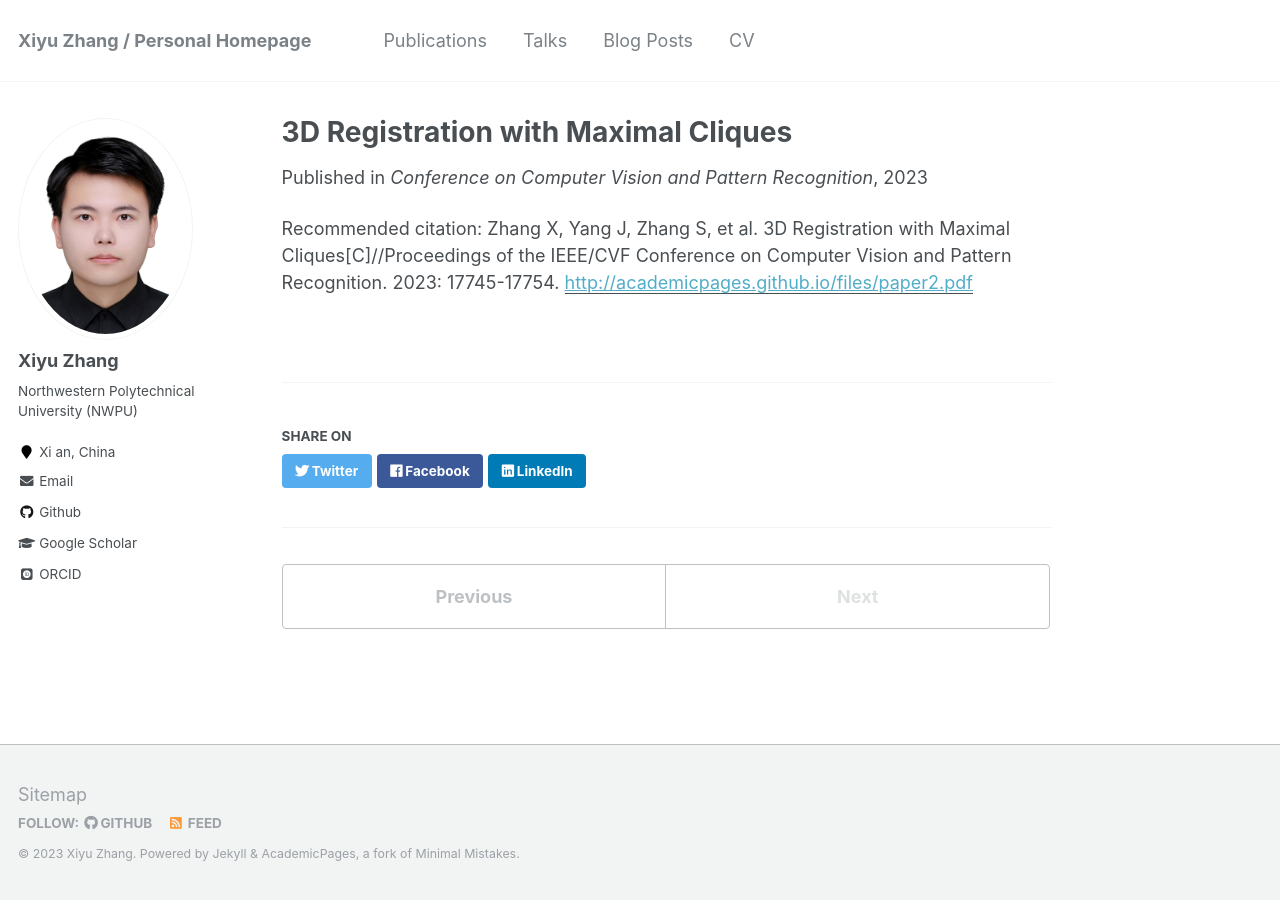
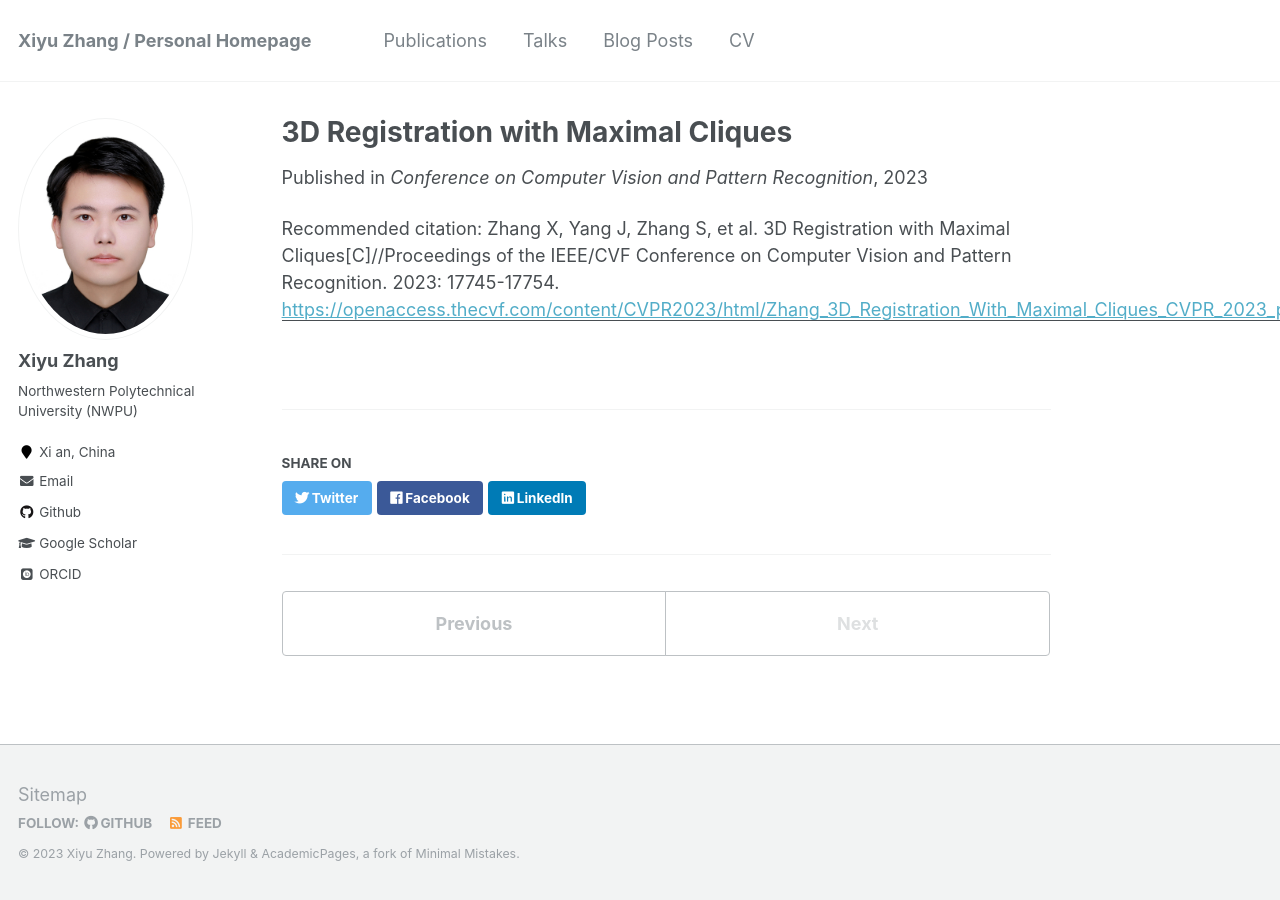
Before and after one commit to zhangxy0517/zhangxy0517.github.io, a Jekyll site: the page built from _publications/2010-10-01-paper-title-number-2.md, in a window 1280 px wide. Built offline with Jekyll 4.4.1, drawn with Linux system fonts in a browser that asks for light colours; some web fonts are replaced; part of the change alters nothing that is shown.

Commit message:
Update 2010-10-01-paper-title-number-2.md

```diff
--- a/_publications/2010-10-01-paper-title-number-2.md
+++ b/_publications/2010-10-01-paper-title-number-2.md
@@ -5,6 +5,6 @@ permalink: /publication/2010-10-01-paper-title-number-2
 excerpt: 'Best Student Paper Award of CVPR2023'
 date: 2023-6-18
 venue: 'Conference on Computer Vision and Pattern Recognition'
-paperurl: 'http://academicpages.github.io/files/paper2.pdf'
+paperurl: 'https://openaccess.thecvf.com/content/CVPR2023/html/Zhang_3D_Registration_With_Maximal_Cliques_CVPR_2023_paper.html'
 citation: 'Zhang X, Yang J, Zhang S, et al. 3D Registration with Maximal Cliques[C]//Proceedings of the IEEE/CVF Conference on Computer Vision and Pattern Recognition. 2023: 17745-17754.'
 ---
```
